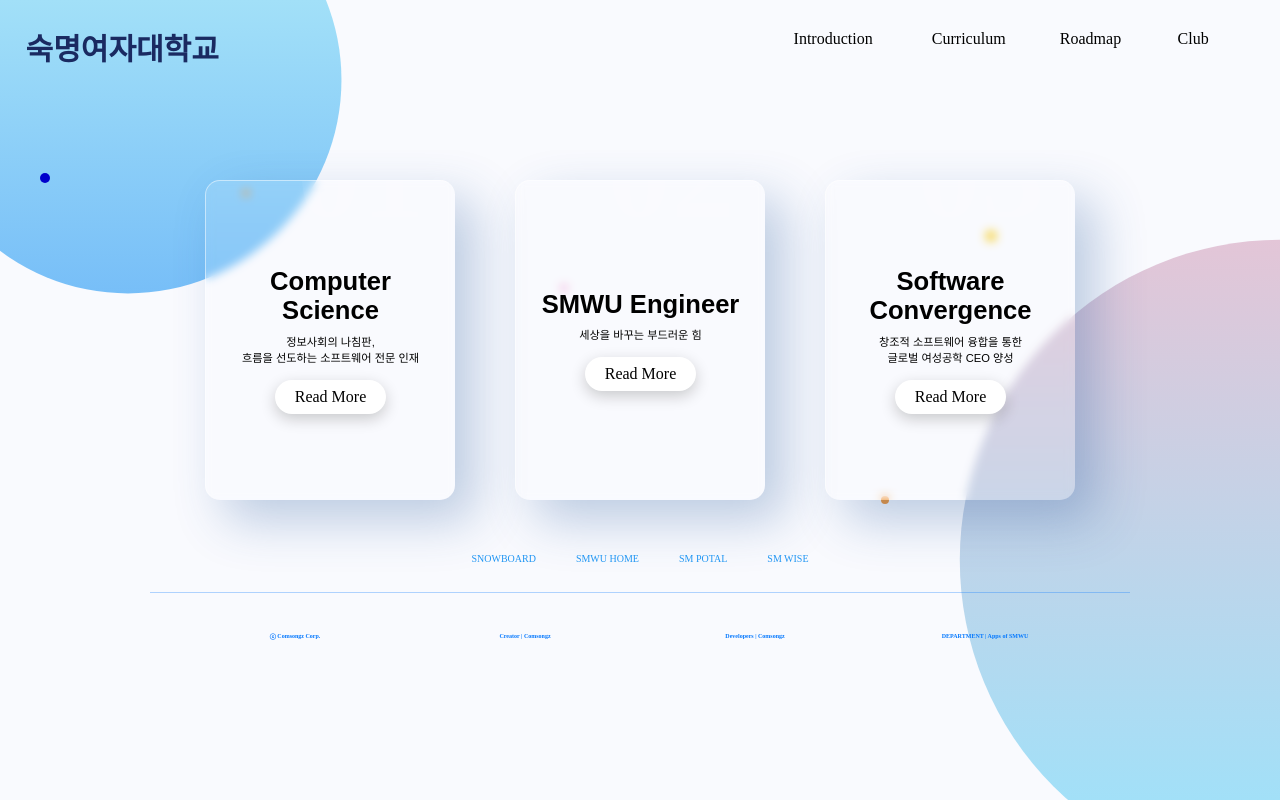
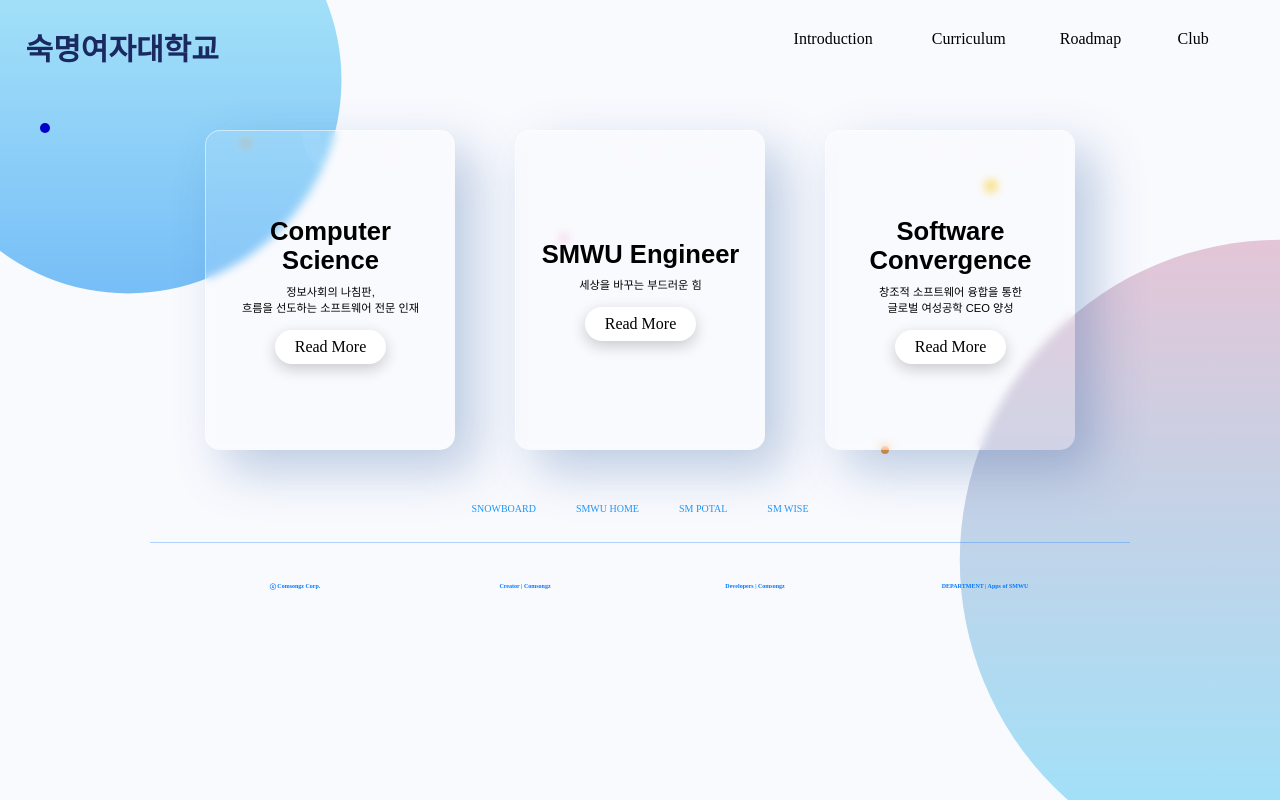
Before and after one commit to yugyeongh/SMSWhomepage, a React (Create React App) app: page / in a window 1280 px wide. Built offline with nearby package versions, Linux system fonts and the light colour scheme; a web font is replaced by a local one.

Commit message:
css 안 먹은 부분 수정
- css 안 먹은 부분 수정

```diff
--- a/src/Main.css
+++ b/src/Main.css
@@ -50,7 +50,7 @@ body::after {
     position: relative;
     display: flex;
     margin: 0 auto;
-    margin-top: 150px;
+    margin-top: 100px;
     justify-content: center;
     align-items: center;
     max-width: 1200px;
--- a/src/pf_intro.js
+++ b/src/pf_intro.js
@@ -1,7 +1,6 @@
 import React from 'react';
 import './style.css';
 import './HeaderFooter.css'
-import cjw from './img/kimyoonjin.jpg';
 
 function PfIntro() {
     return (
```
